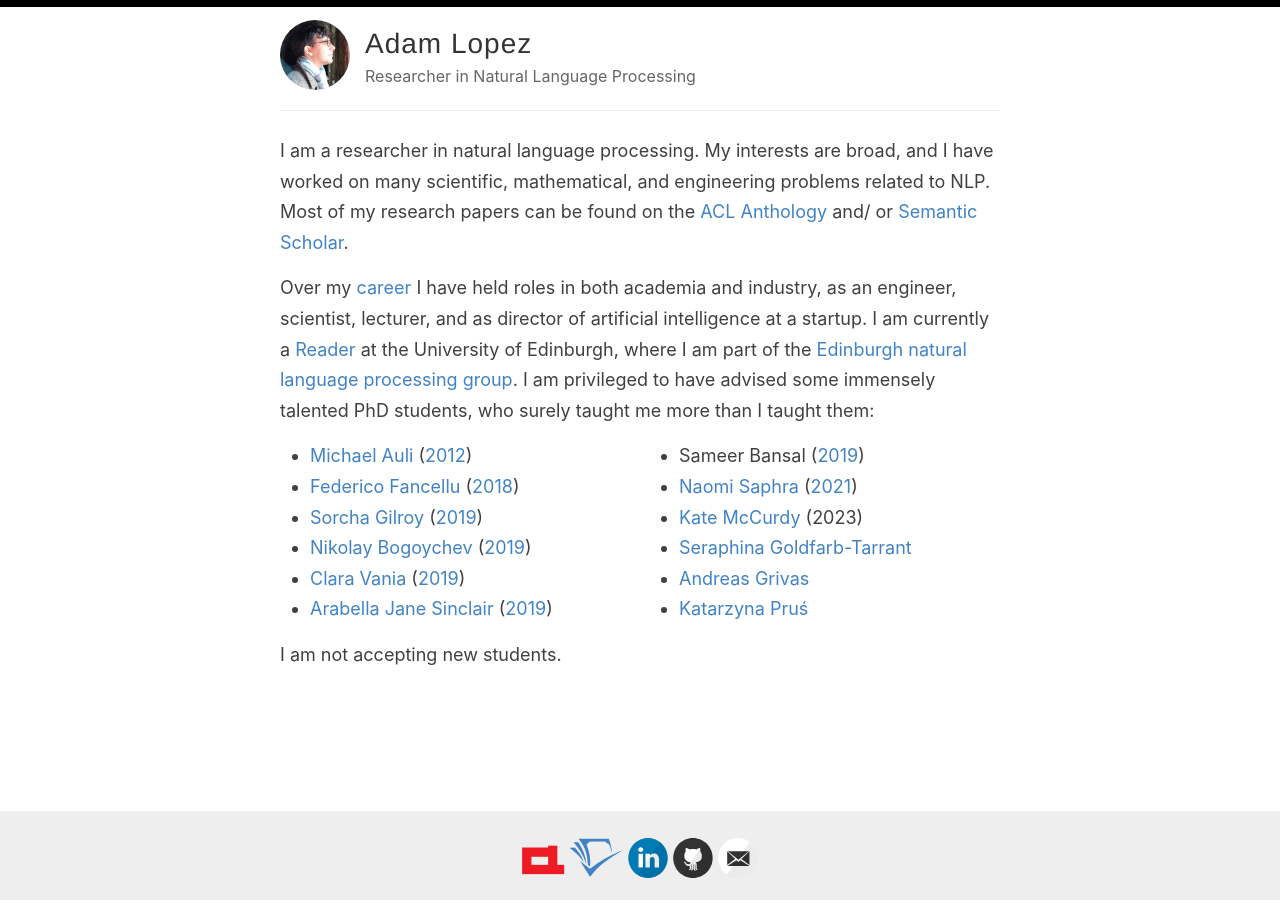
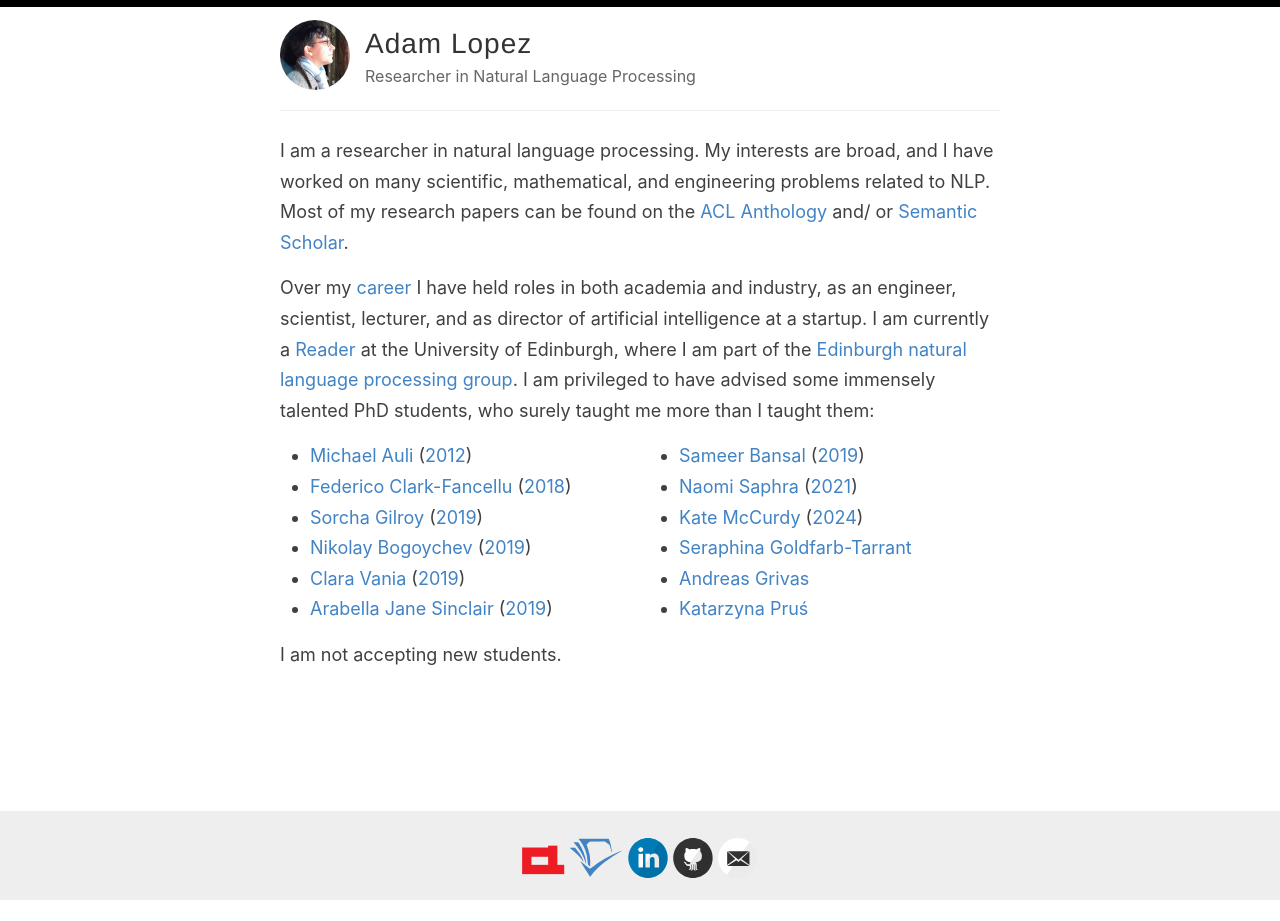
Before and after one commit to alopez/alopez.github.com, a Jekyll site: the page built from index.md, in a window 1280 px wide. Built offline with Jekyll 4.4.1, drawn with Linux system fonts in a browser that asks for light colours; some web fonts are replaced; the list of posts is cut into pages by our own code.

Commit message:
Update index.md

```diff
--- a/index.md
+++ b/index.md
@@ -16,14 +16,14 @@ I am privileged to have advised some immensely talented PhD students, who surely
 
 <div class="students">
 - [Michael Auli](https://michaelauli.github.io/) ([2012](https://era.ed.ac.uk/handle/1842/7636))
-- [Federico Fancellu](https://ffancellu.github.io/) ([2018](https://era.ed.ac.uk/handle/1842/33038))
+- [Federico Clark-Fancellu](https://www.linkedin.com/in/federico-clark-fancellu-31405b2b) ([2018](https://era.ed.ac.uk/handle/1842/33038))
 - [Sorcha Gilroy](https://uk.linkedin.com/in/sorcha-gilroy-a6105693) ([2019](https://era.ed.ac.uk/handle/1842/35606))
-- [Nikolay Bogoychev](https://nbogoychev.com/about/) ([2019](https://era.ed.ac.uk/handle/1842/35886))
+- [Nikolay Bogoychev](https://www.linkedin.com/in/nikolay-bogoychev-01831023/) ([2019](https://era.ed.ac.uk/handle/1842/35886))
 - [Clara Vania](https://claravania.github.io/) ([2019](https://era.ed.ac.uk/handle/1842/36742))
 - [Arabella Jane Sinclair](https://j-anie.github.io/) ([2019](https://era.ed.ac.uk/handle/1842/37009))
-- Sameer Bansal ([2019](https://era.ed.ac.uk/handle/1842/36781))
+- [Sameer Bansal](https://www.linkedin.com/in/sameer2718/) ([2019](https://era.ed.ac.uk/handle/1842/36781))
 - [Naomi Saphra](http://nsaphra.github.io/) ([2021](https://era.ed.ac.uk/handle/1842/38154))
-- [Kate McCurdy](https://kmccurdy.github.io/) (2023)
+- [Kate McCurdy](https://kmccurdy.github.io/) ([2024](https://era.ed.ac.uk/handle/1842/41429))
 - [Seraphina Goldfarb-Tarrant](https://seraphinatarrant.github.io/)
 - [Andreas Grivas](https://grv.unargmaxable.ai/)
 - [Katarzyna Pruś](https://www.linkedin.com/in/katarzyna-pru%C5%9B-6bb609107/)
```
